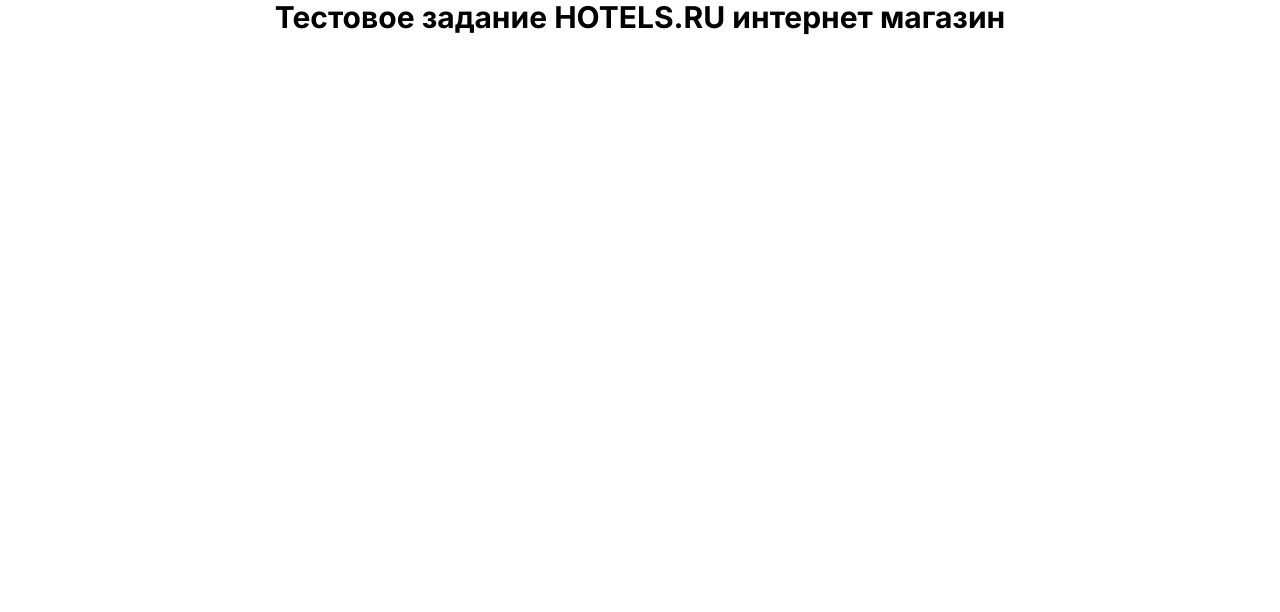
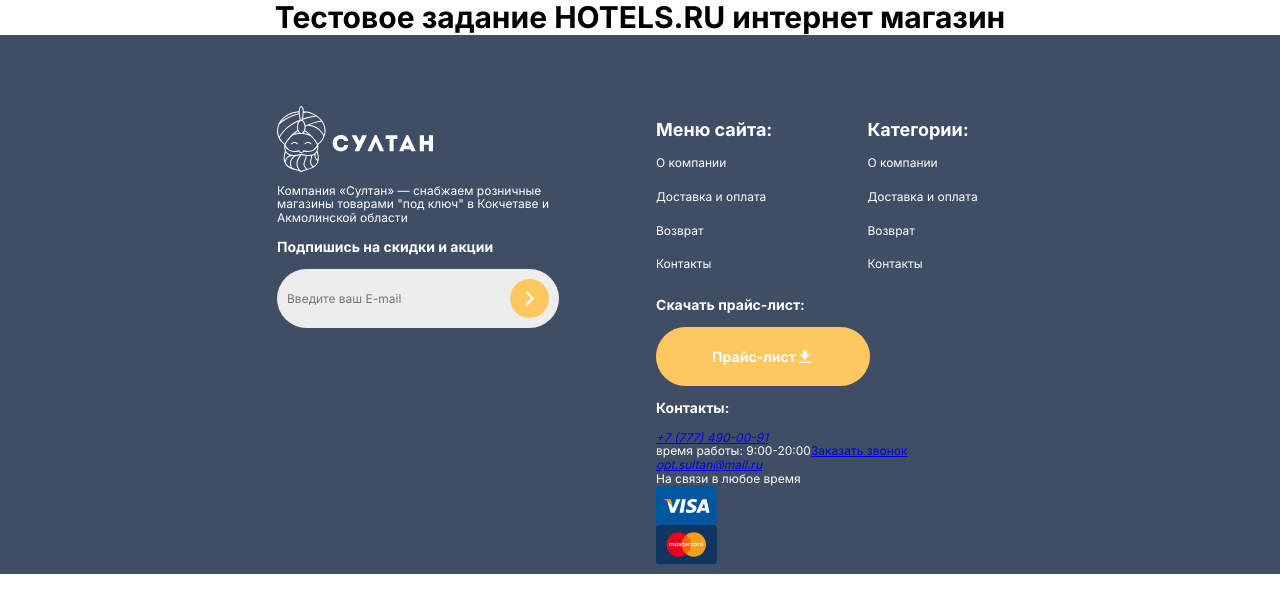
Before and after one commit to mvodev/hotels-online-shop, a React (Vite) app: page / in a window 1280 px wide. Shown: the top 612 px of the page. Built offline with nearby package versions, Linux system fonts and the light colour scheme.

Commit message:
add all components into footer

```diff
--- a/src/MainPage.tsx
+++ b/src/MainPage.tsx
@@ -1,21 +1,11 @@
-import Button from './components/button/Button';
-import NavList from './components/nav-list/NavList';
+import Footer from './components/footer/Footer';
 import './MainPage.scss';
 
 const MainPage = () => {
   return (
     <section className="main-page">
       <h1 className='main-page__header'>Тестовое задание HOTELS.RU интернет магазин</h1>
-      {/* <NavList mode='white' isVertical={true} links={[
-        {text:'bla',href:'mock-address-change-me'},
-        {text:'blabla',href:'mock-address-change-me'},
-        {text:'blablabla',href:'mock-address-change-me'}
-      ]}/>
-      <NavList mode='dark' isVertical={true} links={[
-        {text:'bla',href:'mock-address-change-me'},
-        {text:'blabla',href:'mock-address-change-me'},
-        {text:'blablabla',href:'mock-address-change-me'}
-      ]}/> */}
+      <Footer callbackRef='mock-address-change-me'/>
     </section>
   )
 }
--- a/src/components/footer/Footer.scss
+++ b/src/components/footer/Footer.scss
@@ -1,7 +1,43 @@
+@import '../../styles/constants.scss';
+
 .footer {
   min-height: 500px;
+  color: white;
   padding: 10px;
   max-width: $max-width;
   width: 100%;
   background-color: #3F4E65;
+  padding-left: 277px;
+  padding-top: 71px;
+  display: flex;
+  flex-direction: row;
+  gap: 59px;
+
+  &__description {
+    max-width: 320px;
+    width: 100%;
+  }
+
+  &__nav {
+    display: flex;
+    flex-direction: row;
+    gap: 95px;
+  }
+
+  &__visa-img,
+  &__mastercard-img {
+    width: 61px;
+    height: 39px;
+  }
+
+  &__visa-img {
+    background-image: url('../../assets/images/visa.svg');
+    background-size: cover;
+  }
+
+  &__mastercard-img {
+    background-image: url('../../assets/images/mastercard.svg');
+    background-size: cover;
+  }
+
 }
--- a/src/components/footer/Footer.tsx
+++ b/src/components/footer/Footer.tsx
@@ -1,9 +1,74 @@
+import Button from '../button/Button';
+import Form from '../form/Form';
+import Logo from '../logo/Logo';
+import NavList from '../nav-list/NavList';
 import './Footer.scss';
+export type FooterPropsType = {
+  callbackRef:string
+}
 
-const Footer = () => {
+const Footer = (props:FooterPropsType) => {
+  const {callbackRef} = props;
+
   return (
     <footer className='footer'>
-
+      <div className="footer__left-side">
+        <Logo mode='white'/>
+        <p className='footer__description'>
+          Компания «Султан» — снабжаем розничные магазины товарами
+          "под ключ" в Кокчетаве и Акмолинской области
+        </p>
+        <h3 className='footer__sub-header'>Подпишись на скидки и акции</h3>
+        <Form type='email' action='#'/>
+      </div>
+      <div className="footer__right-side">
+        <div className="footer__nav">
+          <div className="footer__nav-wrapper">
+            <h2 className='footer__header'>Меню сайта:</h2>
+              <NavList
+              mode='white' isVertical={true}
+              links={[
+                {text:'О компании',href:'mock-address-change-me'},
+                {text:'Доставка и оплата',href:'mock-address-change-me'},
+                {text:'Возврат',href:'mock-address-change-me'},
+                {text:'Контакты',href:'mock-address-change-me'}
+              ]}
+            />
+          </div>
+          <div className="footer__nav-wrapper">
+            <h2 className='footer__header'>Категории:</h2>
+              <NavList
+              mode='white' isVertical={true}
+              links={[
+                {text:'О компании',href:'mock-address-change-me'},
+                {text:'Доставка и оплата',href:'mock-address-change-me'},
+                {text:'Возврат',href:'mock-address-change-me'},
+                {text:'Контакты',href:'mock-address-change-me'}
+              ]}
+            />
+          </div>
+        </div>
+        <div className="footer__price">
+          <h3>Скачать прайс-лист:</h3>
+          <Button buttonType='download-extra-wide' text='Прайс-лист'/>
+        </div>
+        <div className="footer__contacts">
+          <h3>Контакты:</h3>
+          <address className="footer__address">
+            <a className="footer__tel" href="tel:+77774900091">+7 (777) 490-00-91</a>
+          </address>
+          <span>время работы: 9:00-20:00</span>
+          <a href={callbackRef}>Заказать звонок</a>
+          <address className="footer__address">
+            <a className="footer__email" href="mailto:info@conquest.watch.ru">opt.sultan@mail.ru</a>
+          </address>
+          <span>На связи в любое время</span>
+          <div className="footer__cards">
+            <div className="footer__visa-img"></div>
+            <div className="footer__mastercard-img"></div>
+          </div>
+        </div>
+      </div>
     </footer>
   )
 }
--- a/src/components/nav-list/NavList.scss
+++ b/src/components/nav-list/NavList.scss
@@ -12,6 +12,7 @@
     display: flex;
     gap: 60px;
     flex-direction: row;
+    padding: 0;
   }
 
   &__item {
```
Also changed, not shown: src/assets/images/mastercard.svg (added), src/assets/images/visa.svg (added).
